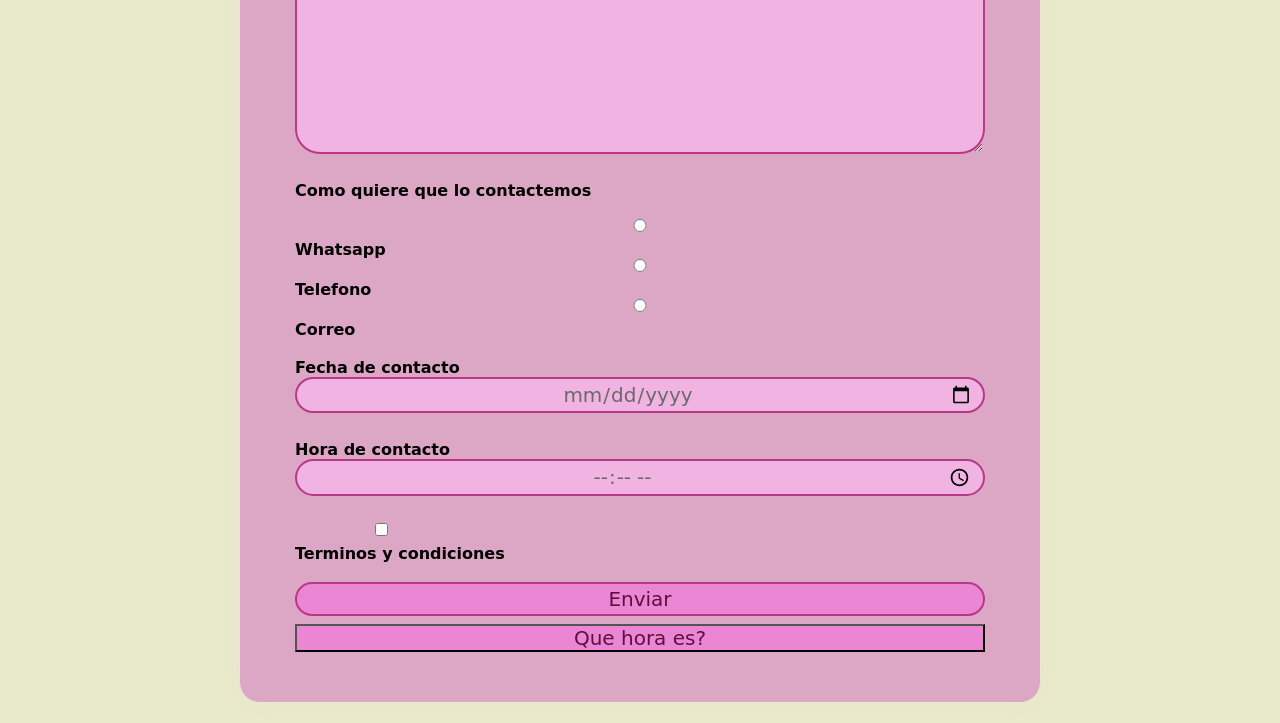
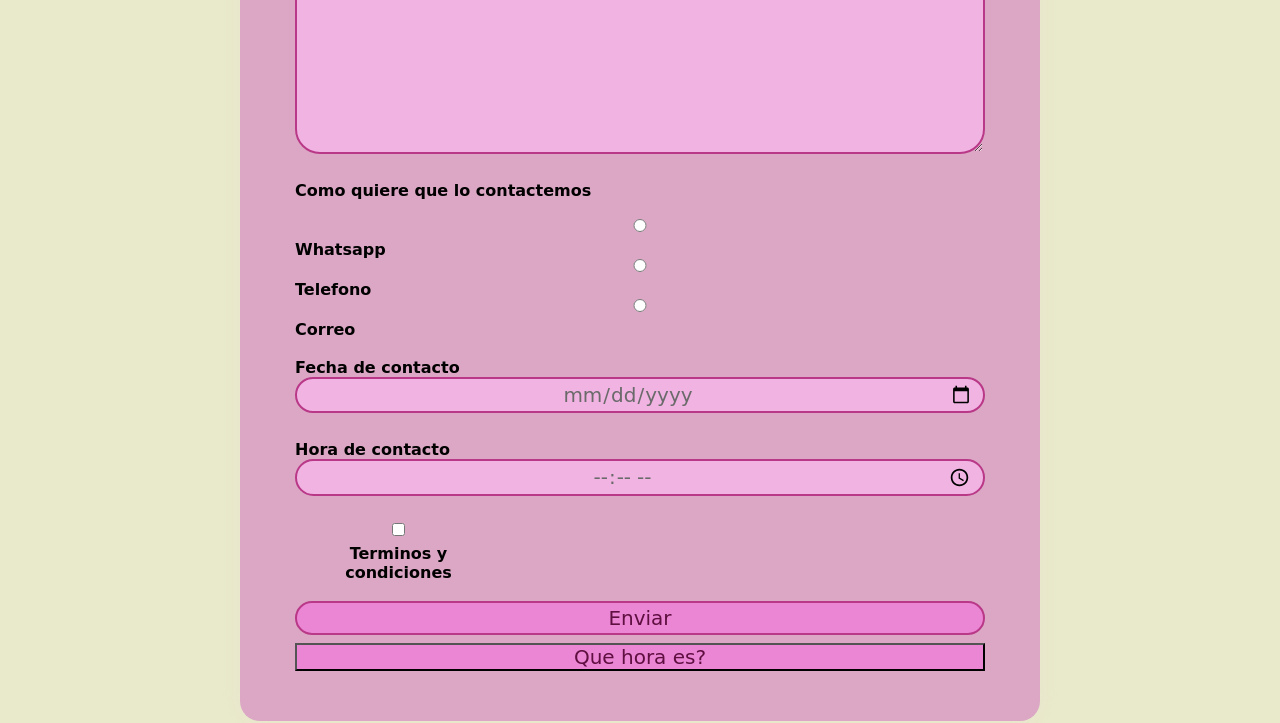
Before and after one commit to JenyferQuintero/proyecto1, a plain HTML site: page paginas/contactenos.html in a window 1280 px wide. Shown: the part 637-1360 px from the top of the page. Drawn offline with Linux system fonts and the light colour scheme; a web font is replaced by a local one.

Commit message:
cambios en contacto

```diff
--- a/estilos.css
+++ b/estilos.css
@@ -411,7 +411,9 @@ input,textarea {
 }
 
 #cuadro {
-    width: 25%;
-    height: 25%;
+    width: 30%;
+    height: 30%;
+    align-items: center;
+    text-align: center;
 
 }
--- a/paginas/contactenos.html
+++ b/paginas/contactenos.html
@@ -84,7 +84,7 @@
                     <input type="time" name="hora" class="">
                     <br>
                     <input type="checkbox" name="check" id="cuadro">
-                    <label for="check" class="cuadro"><b>Terminos y condiciones</b></label>
+                    <label for="check" class="cuadro" id="cuadro"><b>Terminos y condiciones</b></label>
                     <br>
                     <input class="envio" type="submit" value="Enviar">
                     <button class="envio" onclick="this.innerHTML=Date()">Que hora es?</button>
```
